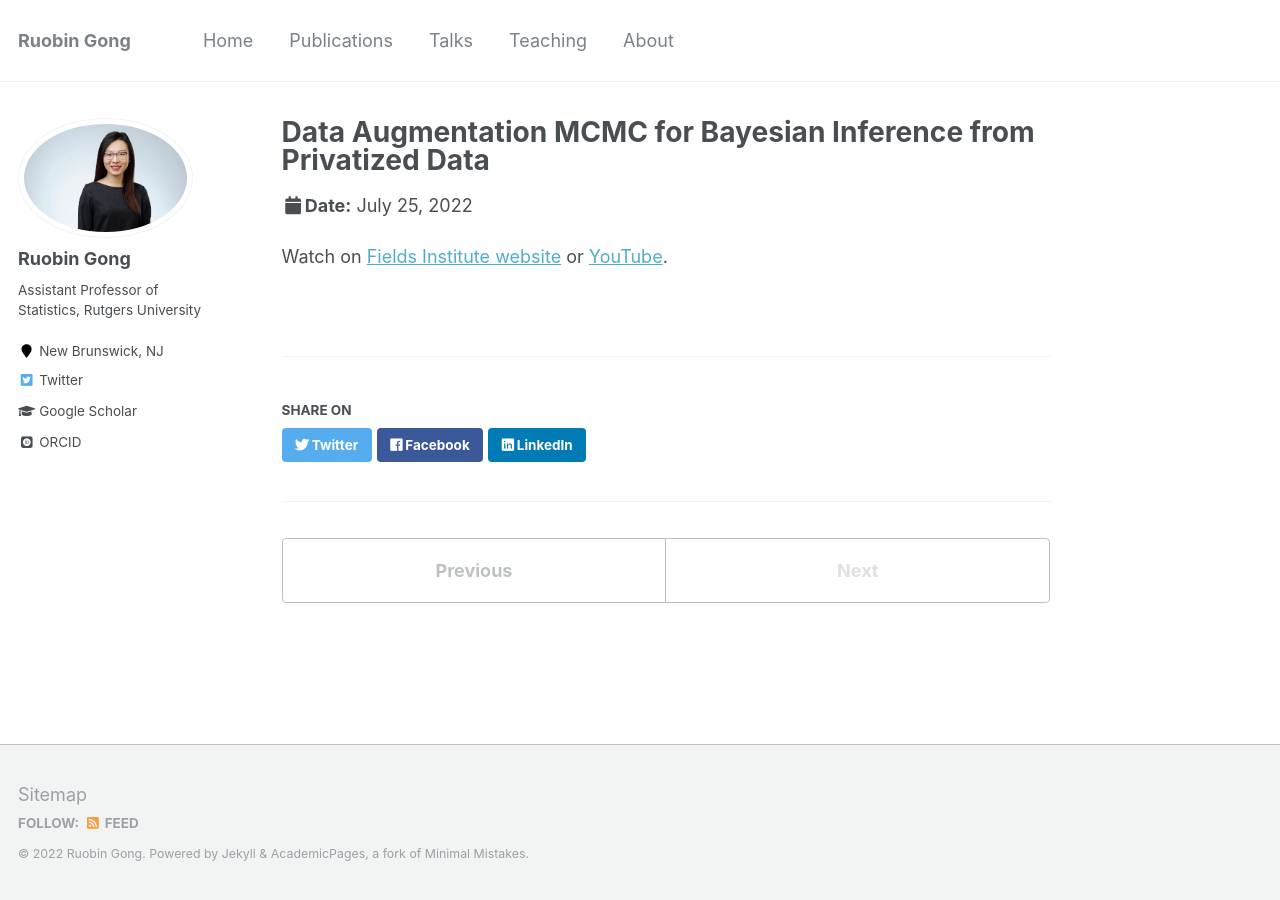
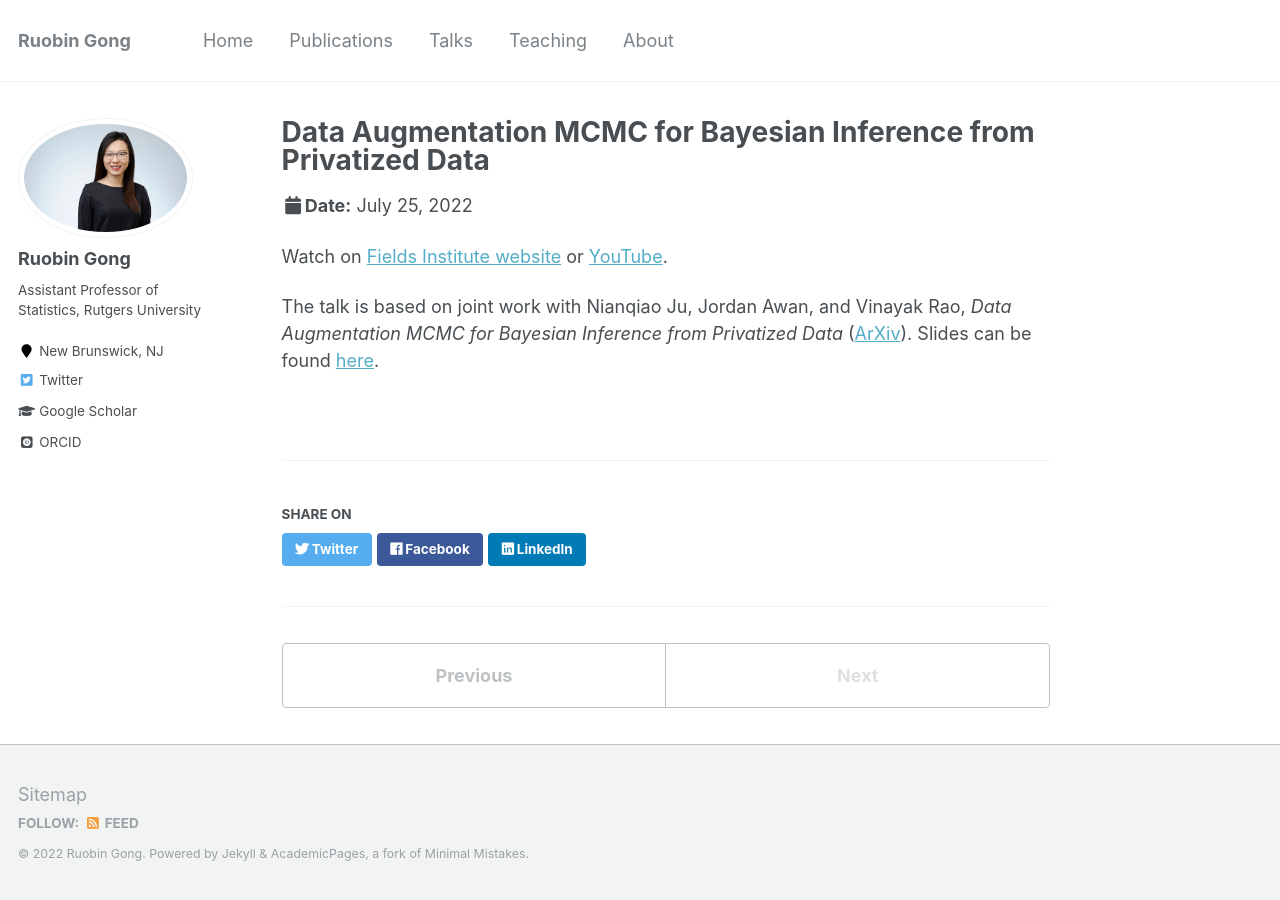
Before and after one commit to RuobinGong/RuobinGong.github.io, a Jekyll site: the page built from _talks/2022-07-25-Fields.md, in a window 1280 px wide. Built offline with Jekyll 4.4.1, drawn with Linux system fonts in a browser that asks for light colours; some web fonts are replaced.

Commit message:
Update 2022-07-25-Fields.md

```diff
--- a/_talks/2022-07-25-Fields.md
+++ b/_talks/2022-07-25-Fields.md
@@ -10,4 +10,7 @@ location: "The Fields Institute, Toronto, Canada"
 ---
 
 
+
 Watch on [Fields Institute website](http://www.fields.utoronto.ca/talks/Data-Augmentation-MCMC-Bayesian-Inference-Privatized-Data) or [YouTube](https://youtu.be/1_oYL9XKH-c).
+
+The talk is based on joint work with Nianqiao Ju, Jordan Awan, and Vinayak Rao, _Data Augmentation MCMC for Bayesian Inference from Privatized Data_ ([ArXiv](https://arxiv.org/abs/2206.00710)). Slides can be found [here](https://github.com/RuobinGong/RuobinGong.github.io/blob/944bd7e02618426090b5af7dd55cd8d219ca848a/files/202207-DAMCMC-Fields.pdf).
```
